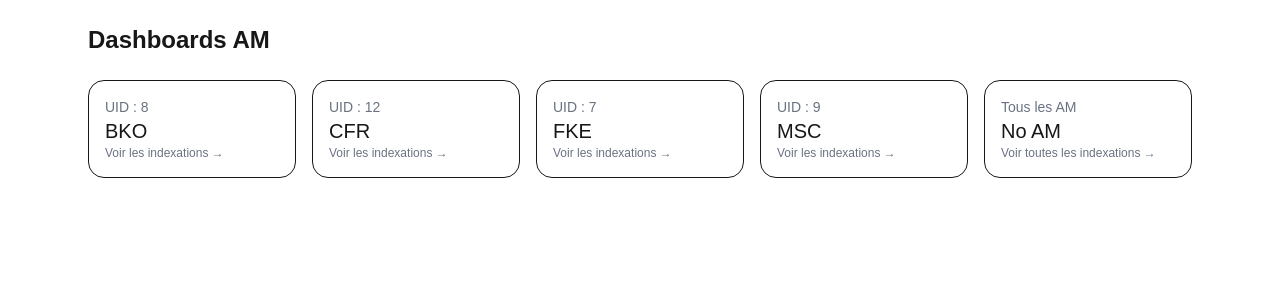
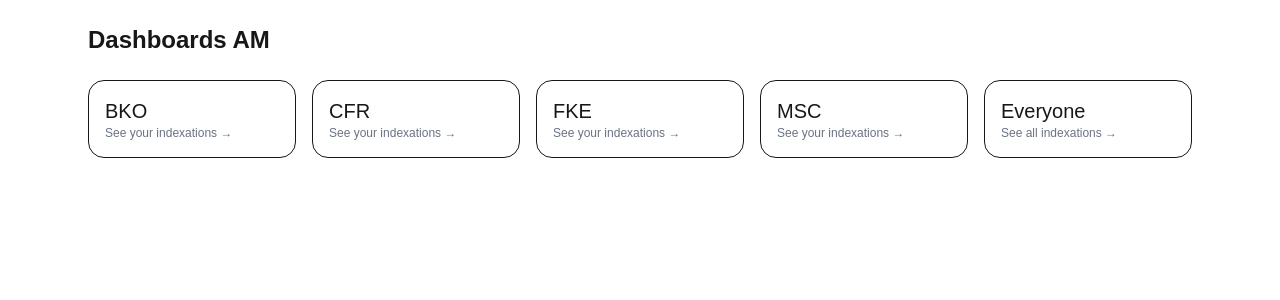
Before and after one commit to brainredefine/indexation, a Next.js app: page / in a window 1280 px wide. Shown: the top 300 px of the page. Built offline with nearby package versions, Linux system fonts and the light colour scheme.

Commit message:
english version

```diff
--- a/app/[am]/ClientTable.tsx
+++ b/app/[am]/ClientTable.tsx
@@ -162,7 +162,7 @@ export default function ClientTable({ amSlug }: { amSlug: string }) {
         </h1>
         <label className="flex items-center gap-2 text-sm text-gray-600 dark:text-gray-300">
           <input type="checkbox" checked={onlyEligible} onChange={(e) => setOnlyEligible(e.target.checked)} className="h-4 w-4" />
-          N’afficher que les éligibles
+          Only show indexable
         </label>
       </div>
 
@@ -178,24 +178,24 @@ export default function ClientTable({ amSlug }: { amSlug: string }) {
           >
             <thead>
               <tr>
-                <Th>Eligible</Th>
-                <Th>Bien</Th>
-                <Th>Tenancy</Th>
+                <Th>Indexable</Th>
+                <Th>Asset</Th>
+                <Th>Tenant</Th>
                 <Th>Index</Th>
                 <Th>Threshold</Th>
                 <Th>Lock</Th>
                 <Th className="min-w-[190px]">Last Adj.</Th> {/* élargie */}
                 <Th>Wait</Th>
-                <Th>I(adj)</Th>
-                <Th>I(cur)</Th>
+                <Th>Index(prev.)</Th>
+                <Th>Index(curr.)</Th>
                 <Th>Δ</Th>
-                <Th>PPP</Th>
+                <Th>Pass-Through</Th>
                 <Th>Cap</Th>
-                <Th>À appliquer</Th>
+                <Th>Applied</Th>
                 <Th>Old rent</Th>
                 <Th>New rent</Th>
-                <Th className="min-w-[180px]">Action</Th> {/* élargie */}
-                <Th className="min-w-[280px]">Raison / Next</Th> {/* élargie */}
+                <Th className="min-w-[180px]">Updating Rent</Th> {/* élargie */}
+                <Th className="min-w-[280px]">Reason (Debug)</Th> {/* élargie */}
               </tr>
             </thead>
 
@@ -214,7 +214,7 @@ export default function ClientTable({ amSlug }: { amSlug: string }) {
                             : "border-gray-300 text-gray-600 dark:text-gray-300"
                         )}
                       >
-                        {r.eligible_now ? "Oui" : "Non"}
+                        {r.eligible_now ? "Yes" : "No"}
                       </span>
                     </Td>
 
--- a/app/page.tsx
+++ b/app/page.tsx
@@ -22,9 +22,8 @@ export default function Home() {
             href={`/${code}`}
             className="rounded-2xl border p-4 hover:shadow transition"
           >
-            <div className="text-sm text-gray-500">UID : {AM_UID[code]}</div>
             <div className="text-xl font-medium">{code}</div>
-            <div className="text-xs text-gray-500">Voir les indexations →</div>
+            <div className="text-xs text-gray-500">See your indexations →</div>
           </Link>
         ))}
 
@@ -33,9 +32,8 @@ export default function Home() {
           href="/no-am"
           className="rounded-2xl border p-4 hover:shadow transition"
         >
-          <div className="text-sm text-gray-500">Tous les AM</div>
-          <div className="text-xl font-medium">No AM</div>
-          <div className="text-xs text-gray-500">Voir toutes les indexations →</div>
+          <div className="text-xl font-medium">Everyone</div>
+          <div className="text-xs text-gray-500">See all indexations →</div>
         </Link>
       </div>
     </main>
```
